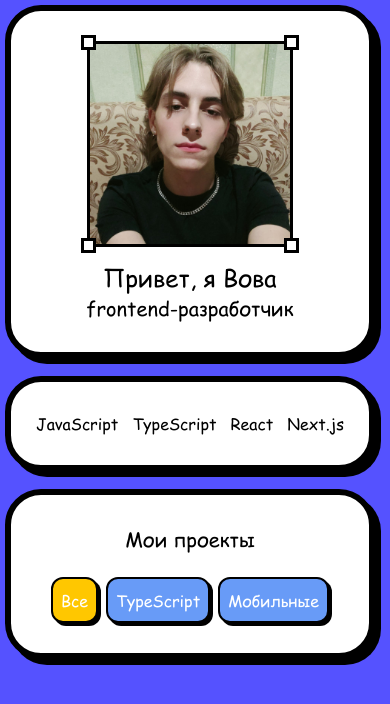
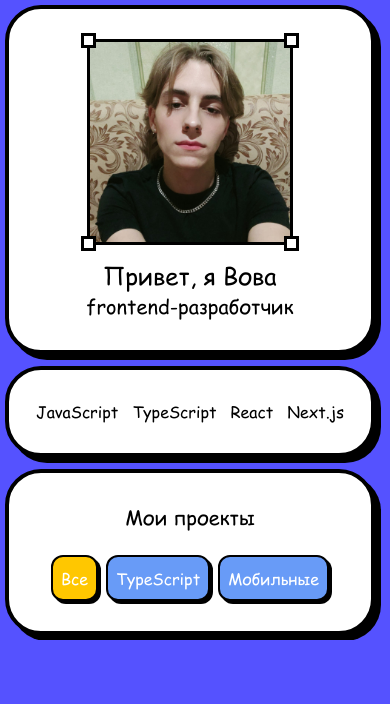
Before and after one commit to Suyukee/portfolio-website, a Next.js app: page / in a window 390 px wide. Shown: the top 704 px of the page. Built offline with nearby package versions, Linux system fonts and the light colour scheme.

Commit message:
refactoring

```diff
--- a/src/app/globals.css
+++ b/src/app/globals.css
@@ -54,7 +54,7 @@ h3 {
 
 @media (max-width: 890px) {
 	.main {
-		margin: 5px auto 15px;
+		margin: 5px auto;
 		gap: 18px;
 	}
 	h1 {
@@ -68,10 +68,15 @@ h3 {
 	}
 	.section {
 		padding: 30px 24px;
+		box-shadow: 8px 8px 0 #000;
 	}
 }
 
 @media (max-width: 700px) {
+	.main {
+		margin: 5px auto;
+		gap: 12px;
+	}
 	h1 {
 		font-size: 24px;
 	}
@@ -82,6 +87,7 @@ h3 {
 		font-size: 16px;
 	}
 	.section {
+		border: 4px solid #000;
 		box-shadow: 6px 6px 0 #000;
 	}
 }
--- a/src/styles/hero-section.module.css
+++ b/src/styles/hero-section.module.css
@@ -16,9 +16,6 @@
 }
 
 @media (max-width: 890px) {
-	.hero {
-		gap: 90px;
-	}
 	.avatar img {
 		width: 200px;
 		height: 200px;
```
